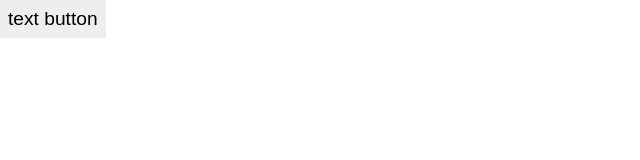
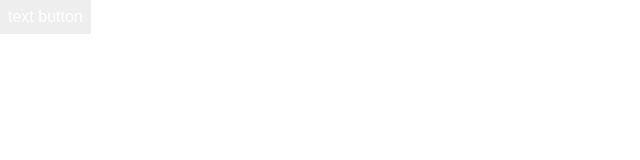
Before and after one commit to richardimaoka/react-code-snippets, a Next.js app in the folder nextjs/: page / in a window 1280 px wide. Shown: the top 160 px of the page, without its empty margins (0-640 px from the left). Built offline with nearby package versions, Linux system fonts and the light colour scheme.

Commit message:
text button updated

```diff
--- a/nextjs/app/components/buttons/TextButton.module.css
+++ b/nextjs/app/components/buttons/TextButton.module.css
@@ -7,12 +7,18 @@
   padding: 0;
   appearance: none;
 
+  /* Padding for button */
   padding-top: 8px;
   padding-bottom: 8px;
   padding-left: 8px;
   padding-right: 8px;
 
-  font-size: 1.2rem;
+  /* button decoration */
+  font-size: 1rem;
+  font-weight: 500;
+  color: white;
+  /* contained background  */
+  background-color: rgb(25, 118, 210);
 }
 
 .component:hover {
```
